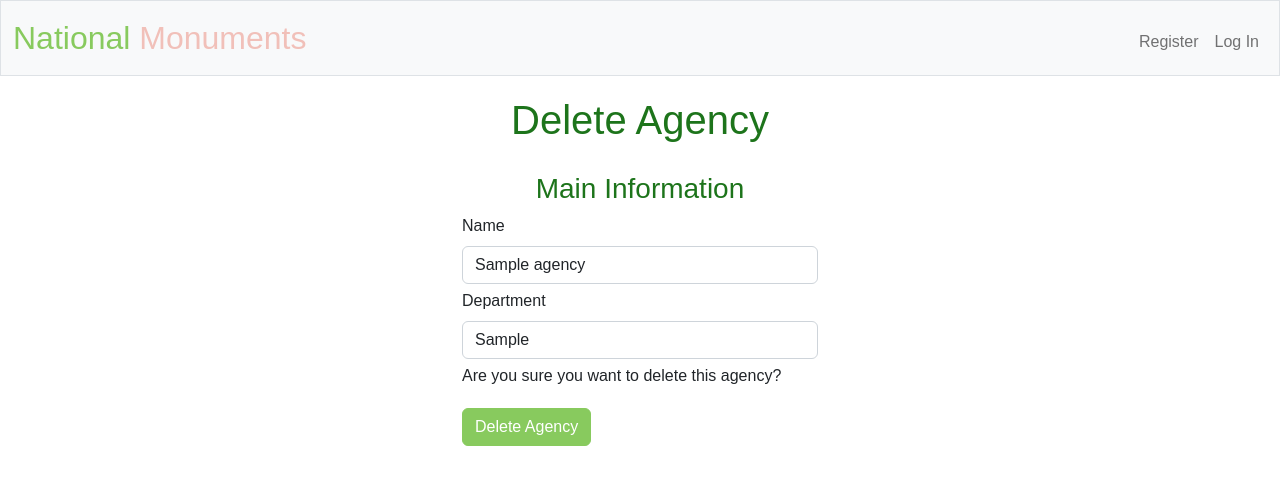
After one commit to KalinaBarzashka/CS50-Final-Project, a Flask app: page /agency/delete/1 in a window 1280 px wide. The commit adds this page. Shown: the top 485 px of the page. Run offline with Flask 2, Linux system fonts and the light colour scheme; tables that the repository leaves empty hold one stand-in row (values such as "Sample post").

Commit message:
implemented agency functionality

```diff
--- a/app.py
+++ b/app.py
@@ -23,7 +23,7 @@ class Agency(db.Model):
   def __repr__(self):
     return '<Task %r>' % self.id
 
-class Area(db.Model):
+class State(db.Model):
   id = db.Column(db.Integer, primary_key=True)
   name = db.Column(db.String(200), nullable=False)
   isdeleted = db.Column(db.Boolean, default=0)
@@ -35,13 +35,13 @@ class Area(db.Model):
 class Monument(db.Model):
   id = db.Column(db.Integer, primary_key=True)
   name = db.Column(db.String(200), nullable=False)
-  latitude = db.Column(db.Numeric(2,6), nullable=False)
-  longitude = db.Column(db.Numeric(2,6), nullable=False)
+  latitude = db.Column(db.Numeric(3,6), nullable=False)
+  longitude = db.Column(db.Numeric(3,6), nullable=False)
   agencyid = db.Column(db.Integer, db.ForeignKey('agency.id'), nullable=False)
-  areaid = db.Column(db.Integer, db.ForeignKey('area.id'), nullable=False)
+  stateid = db.Column(db.Integer, db.ForeignKey('state.id'), nullable=False)
   dateestablished = db.Column(db.Date, nullable=True)
   acres = db.Column(db.Integer, nullable=True)
-  description = db.Column(db.String(1000), nullable=False)
+  description = db.Column(db.String(6000), nullable=False)
   imageurl = db.Column(db.String(512), nullable=False)
   isapproved = db.Column(db.Boolean, default=0)
   createdon = db.Column(db.Date, default=datetime.date(datetime.now()))
@@ -79,16 +79,15 @@ app.config["SESSION_PERMANENT"] = False
 app.config["SESSION_TYPE"] = "filesystem"
 Session(app)
 
-@app.route("/", methods=["GET", "POST"]) # decorator
+@app.route("/", methods=["GET"]) # decorator
 def index():
-  if request.method == "POST":
-    task_content = request.form["content"]
-  else:
-    # first_agency = Agency(name="test", department="department1")
-    # db.session.add(first_agency)
-    # db.session.commit()
-    agencies = Agency.query.all()
-    return render_template("index.html", agencies=agencies)
+  # first_agency = Agency(name="test", department="department1")
+  # db.session.add(first_agency)
+  # db.session.commit()
+  agencies = Agency.query.count()
+  monuments = Monument.query.count()
+  users = User.query.count()
+  return render_template("index.html", agencies=agencies, monuments=monuments, users=users)
 
 @app.route("/register", methods=["GET", "POST"])
 def register():
@@ -176,5 +175,271 @@ def logout():
   # Redirect user to login form
   return redirect("/")
 
+@app.route("/agencies")
+def agency():
+  """List all agencies"""
+  agencies = Agency.query.order_by(Agency.name).all()
+  return render_template("agency/agencies.html", agencies=agencies)
+
+@app.route("/agency/create", methods=["GET", "POST"])
+def createAgency():
+  """Create new agency"""
+  # User reached route via POST (as by submitting a form via POST)
+  if request.method == "POST":
+
+    # Return handle_error if name is blank
+    name = request.form.get("agencyName")
+    if not name:
+      return handle_error("must provide name of the agency", 400)
+
+    existing = Agency.query.filter(Agency.name == name).first()
+
+    if existing:
+      return handle_error("agency with the specific name already exists", 400)
+
+    # Return handle_error if department is blank
+    department = request.form.get("agencyDepartment")
+    if not department:
+      return handle_error("must provide department of the agency", 400)
+
+    agency = Agency(name=name, department=department)
+    db.session.add(agency)
+    db.session.commit()
+
+    return redirect("/agencies")
+
+  # User reached route via GET (as by clicking a link or via redirect)
+  else:
+    return render_template("agency/create.html")
+
+@app.route("/agency/edit/<id>", methods=["GET", "POST"])
+def editAgency(id):
+  """Edit agency"""
+
+  # User reached route via POST (as by submitting a form via POST)
+  if request.method == "POST":
+
+    # Return handle_error if name is blank
+    name = request.form.get("agencyName")
+    if not name:
+      return handle_error("must provide name of the agency", 400)
+
+    existing = Agency.query.filter(Agency.name == name).first()
+
+    if existing:
+      return handle_error("agency with the specific name already exists", 400)
+
+    # Return handle_error if department is blank
+    department = request.form.get("agencyDepartment")
+    if not department:
+      return handle_error("must provide department of the agency", 400)
+
+    # Update record in database
+    agency = Agency.query.filter(Agency.id==id).first()
+    agency.name = name
+    agency.department = department
+    db.session.commit()
+
+    return redirect("/agencies")
+
+  # User reached route via GET (as by clicking a link or via redirect)
+  else:
+    agency = Agency.query.filter(Agency.id==id).first()
+    return render_template("agency/edit.html", agency=agency)
+
+@app.route("/agency/delete/<id>", methods=["GET", "POST"])
+def deleteAgency(id):
+  """Delete agency"""
+
+  # User reached route via POST (as by submitting a form via POST)
+  if request.method == "POST":
+
+    agency = Agency.query.filter(Agency.id == id).first()
+
+    if not agency:
+      return handle_error("the specific agency does not exist", 400)
+
+    # Delete record from database
+    db.session.delete(agency)
+    db.session.commit()
+
+    return redirect("/agencies")
+
+  # User reached route via GET (as by clicking a link or via redirect)
+  else:
+    agency = Agency.query.filter(Agency.id==id).first()
+    return render_template("agency/delete.html", agency=agency)
+
+@app.route("/states")
+def state():
+  """List all states"""
+  states = State.query.filter(State.isdeleted == 0).order_by(State.name).all()
+  return render_template("state/states.html", states=states)
+
+@app.route("/state/create", methods=["GET", "POST"])
+def createState():
+  """Create new state"""
+  # User reached route via POST (as by submitting a form via POST)
+  if request.method == "POST":
+
+    # Return handle_error if name is blank
+    name = request.form.get("stateName")
+    if not name:
+      return handle_error("must provide name of the state", 400)
+
+    existing = State.query.filter(State.name == name).first()
+
+    if existing:
+      return handle_error("state with the specific name already exists", 400)
+
+    state = State(name=name, createdby=session["user_id"])
+    db.session.add(state)
+    db.session.commit()
+
+    return redirect("/states")
+
+  # User reached route via GET (as by clicking a link or via redirect)
+  else:
+    return render_template("state/create.html")
+
+@app.route("/state/edit/<id>", methods=["GET", "POST"])
+def editState(id):
+  """Edit state"""
+
+  # User reached route via POST (as by submitting a form via POST)
+  if request.method == "POST":
+
+    # Return handle_error if name is blank
+    name = request.form.get("stateName")
+    if not name:
+      return handle_error("must provide name of the state", 400)
+
+    existing = State.query.filter(State.name == name).first()
+
+    if existing:
+      return handle_error("state with the specific name already exists", 400)
+
+    # Update record in database
+    state = State.query.filter(State.id==id).first()
+    state.name = name
+    db.session.commit()
+
+    return redirect("/states")
+
+  # User reached route via GET (as by clicking a link or via redirect)
+  else:
+    state = State.query.filter(State.id==id).first()
+    return render_template("state/edit.html", state=state)
+
+@app.route("/state/delete/<id>", methods=["GET", "POST"])
+def deleteState(id):
+  """Delete state"""
+
+  # User reached route via POST (as by submitting a form via POST)
+  if request.method == "POST":
+
+    state = State.query.filter(State.id == id).first()
+
+    if not state:
+      return handle_error("the specific state does not exist", 400)
+
+    # Delete record from database
+    db.session.delete(state)
+    db.session.commit()
+
+    return redirect("/states")
+
+  # User reached route via GET (as by clicking a link or via redirect)
+  else:
+    state = State.query.filter(State.id==id).first()
+    return render_template("state/delete.html", state=state)
+
+@app.route("/monuments")
+def monument():
+  """List all monuments"""
+  monuments = Monument.query.filter(Monument.isdeleted == 0 and Monument.isapproved == 1).order_by(Monument.name).all()
+  return render_template("monument/monuments.html", monuments=monuments)
+
+@app.route("/monument/create", methods=["GET", "POST"])
+def createMonument():
+  """Create new monument"""
+
+  # User reached route via POST (as by submitting a form via POST)
+  if request.method == "POST":
+
+    # Return handle_error if name is blank
+    name = request.form.get("monumentName")
+    if not name:
+      return handle_error("must provide name of the monument", 400)
+
+    # Return handle_error if name is used
+    existing = Monument.query.filter(Monument.name == name).first()
+
+    if existing:
+      return handle_error("monument with the specific name already exists", 400)
+
+    # Return handle_error if description is blank
+    desc = request.form.get("monumentDescription")
+    if not desc:
+      return handle_error("must provide description of the monument", 400)
+
+    # Return handle_error if latitude is blank
+    latitude = request.form.get("monumentLatitude")
+    if not latitude:
+      return handle_error("must provide latitude of the monument", 400)
+
+    # Return handle_error if longitude is blank
+    longitude = request.form.get("monumentLongitude")
+    if not longitude:
+      return handle_error("must provide longitude of the monument", 400)
+
+    # Return handle_error if image url is blank
+    imageurl = request.form.get("monumentImageUrl")
+    if not imageurl:
+      return handle_error("must provide image url of the monument", 400)
+
+    agencyid = request.form.get("monumentAgency")
+    stateid = request.form.get("monumentState")
+    dateestablished = datetime.strptime(request.form.get("monumentEstablished"), '%Y-%m-%d') #2022-12-03
+    acres = request.form.get("monumentAcres")
+
+    # Create monument
+    monument = Monument(name=name, description=desc, latitude=latitude, longitude=longitude, agencyid=agencyid, stateid=stateid, dateestablished=dateestablished, acres=acres, imageurl=imageurl, createdby=session["user_id"])
+    db.session.add(monument)
+    db.session.commit()
+
+    return redirect("/monuments")
+
+  # User reached route via GET (as by clicking a link or via redirect)
+  else:
+    states = State.query.filter(State.isdeleted == 0).all()
+    agencies = Agency.query.all()
+    return render_template("monument/create.html", states=states, agencies=agencies)
+
+@app.route("/monument/edit", methods=["GET", "POST"])
+def editMonument():
+  """Edit monument"""
+
+  # User reached route via POST (as by submitting a form via POST)
+  if request.method == "POST":
+    pass
+
+  # User reached route via GET (as by clicking a link or via redirect)
+  else:
+    return render_template("monument/edit.html")
+
+@app.route("/monument/delete", methods=["GET", "POST"])
+def delete_monument():
+  """delete monument"""
+
+  # User reached route via POST (as by submitting a form via POST)
+  if request.method == "POST":
+    pass
+
+  # User reached route via GET (as by clicking a link or via redirect)
+  else:
+    return render_template("monument/delete.html")
+
+
 if __name__ == "__main__":
   app.run(debug=True)
--- /dev/null
+++ b/static/css/agency.css
@@ -0,0 +1,33 @@
+.agency__container {
+  height: 100%;
+}
+
+.agency-button {
+  background-color: #88CA5E;
+  border-color: #88CA5E;
+  margin-top: 20px;
+  color: white;
+}
+
+.agency-button:hover {
+  background-color: #1D741B;
+  border-color: #1D741B;
+  margin-top: 20px;
+  color: white;
+}
+
+form {
+  border: none;
+  margin-top: 0;
+  padding: 0;
+}
+
+.form-group {
+  padding-bottom: 5px;
+}
+
+h1, h3 {
+  text-align: center;
+  color: #1D741B;
+  margin-top: 20px;
+}
--- /dev/null
+++ b/templates/agency/delete.html
@@ -0,0 +1,33 @@
+{% extends "layout.html" %}
+
+{% block title %}
+<title>Agencies</title>
+{% endblock %}
+
+{% block body %}
+<div class="agency__container">
+  <h1>Delete Agency</h1>
+  <form class="row" method="POST" action="/agency/delete/{{agency.id}}">
+    <div class="col-4 offset-4">
+      <h3>Main Information</h3>
+      <!-- Agency Name -->
+      <div class="form-group">
+        <label for="agencyName" class="form-label">Name</label>
+        <input id="agencyName" type="text" class="form-control" name="agencyName" value="{{agency.name}}" readonly>
+      </div>
+      <!-- Agency Department -->
+      <div class="form-group">
+        <label for="agencyDepartment" class="form-label">Department</label>
+        <input id="agencyDepartment" type="text" class="form-control" name="agencyDepartment"
+          value="{{agency.department}}" readonly>
+      </div>
+      <!-- Agency Button Create -->
+      <div>Are you sure you want to delete this agency?</div>
+      <div class="form-group">
+        <button type="submit" class="btn agency-button">Delete Agency</button>
+      </div>
+    </div>
+
+  </form>
+</div>
+{% endblock %}
--- a/templates/layout.html
+++ b/templates/layout.html
@@ -15,6 +15,9 @@
 
   <!-- <link rel="stylesheet" href="{{ url_for('static', filename='css/main.css') }}"> -->
   <link rel="stylesheet" href="../static/css/main.css">
+  <link rel="stylesheet" href="{{ url_for('static', filename='css/agency.css') }}">
+  <link rel="stylesheet" href="{{ url_for('static', filename='css/state.css') }}">
+  <link rel="stylesheet" href="{{ url_for('static', filename='css/monument.css') }}">
 
   <!-- https://favicon.io/emoji-favicons/money-bag/ -->
   <link href="/static/favicon.ico" rel="icon">
@@ -34,10 +37,11 @@
       <div class="collapse navbar-collapse" id="navbar">
         {% if session["user_id"] %}
         <ul class="navbar-nav me-auto mt-2">
-          <li class="nav-item"><a class="nav-link" href="/monument">Monuments</a></li>
-          <li class="nav-item"><a class="nav-link" href="/agencie">Agancies</a></li>
-          <li class="nav-item"><a class="nav-link" href="/area">Areas</a></li>
+          <li class="nav-item"><a class="nav-link" href="/monuments">Monuments</a></li>
+          <li class="nav-item"><a class="nav-link" href="/agencies">Agancies</a></li>
+          <li class="nav-item"><a class="nav-link" href="/states">States</a></li>
           <li class="nav-item"><a class="nav-link" href="/visit">My visits</a></li>
+          <li class="nav-item"><a class="nav-link" href="/monument/create">Create monument</a></li>
         </ul>
         <ul class="navbar-nav ms-auto mt-2">
           <li class="nav-item"><a class="nav-link" href="/logout">Log Out</a></li>
@@ -51,7 +55,9 @@
       </div>
     </div>
   </nav>
-  {% block body %}{% endblock %}
+  <main class="container">
+    {% block body %}{% endblock %}
+  </main>
 </body>
 
 </html>
```
Also changed, not shown: templates/agency/agencies.html (added, +34 -0 lines), templates/agency/create.html (added, +31 -0 lines), templates/agency/edit.html (added, +31 -0 lines), templates/index.html (+3 -27 lines).
